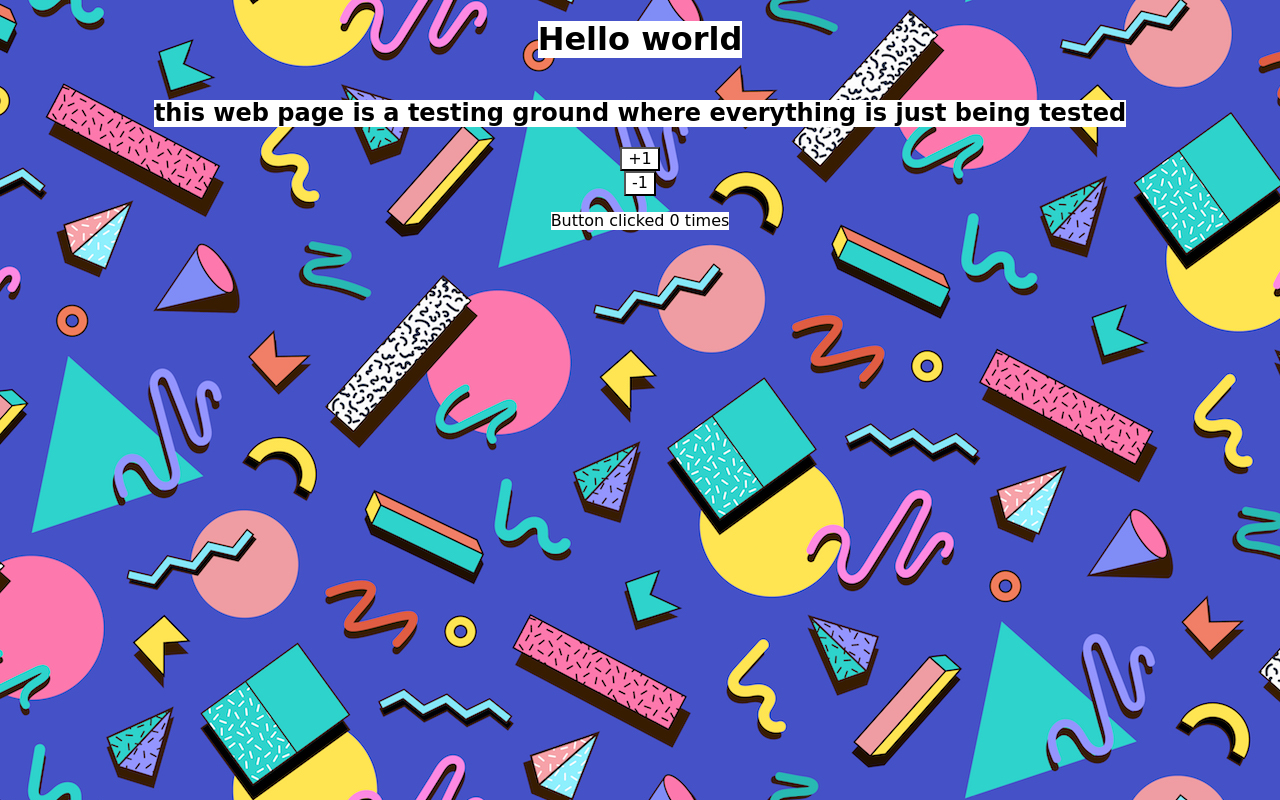
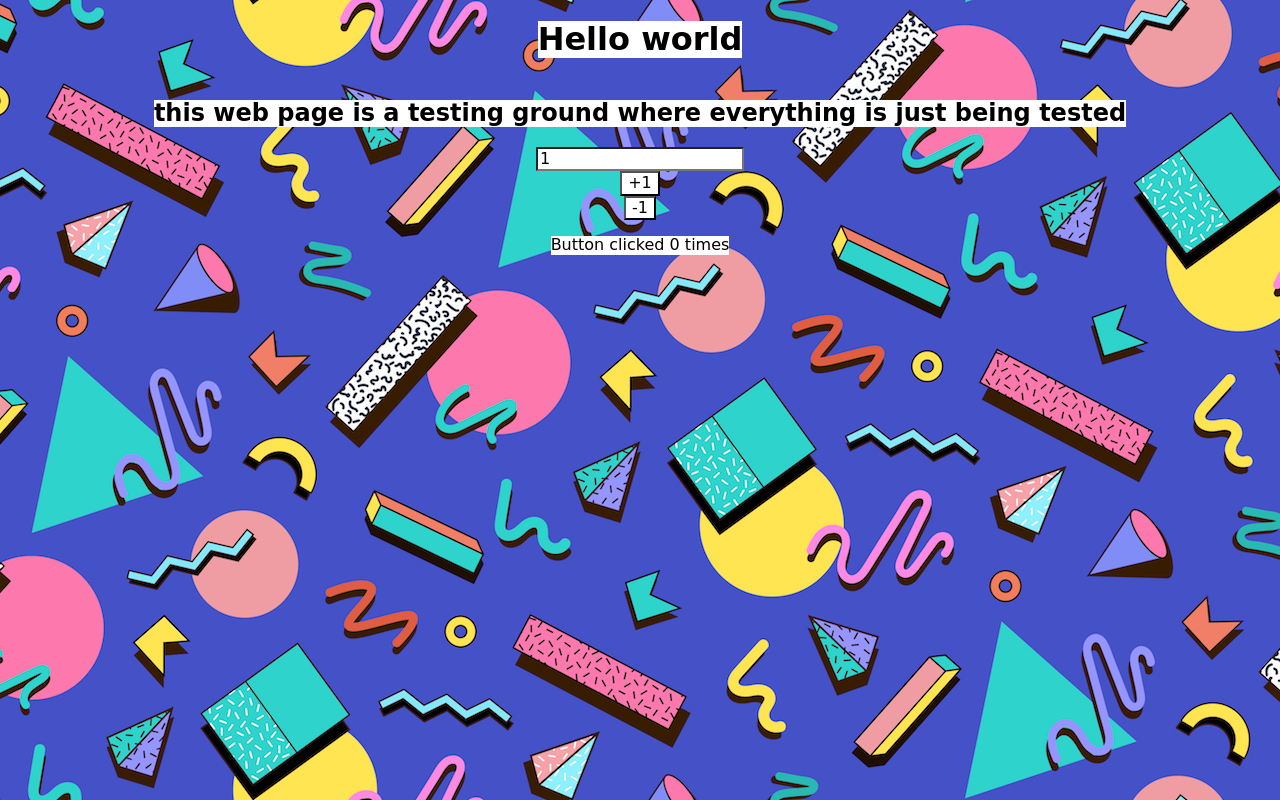
Before and after one commit to tsepakme/aiusha, a React (Vite) app: page / in a window 1280 px wide. Built offline with nearby package versions, Linux system fonts and the light colour scheme.

Commit message:
Add dynamic increment functionality to counter in App component

```diff
--- a/src/App.tsx
+++ b/src/App.tsx
@@ -3,8 +3,8 @@ import './App.scss';
 
 function App() {
   const [count, setCount] = useState(0);
+  const [increment, setIncrement] = useState(1);
 
-	const increment = 1;
   const handleIncrease = () => {
     setCount(count + increment);
   };
@@ -12,11 +12,16 @@ function App() {
     setCount(count - increment);
   };
 
+  const handleIncrementChange = (event: React.ChangeEvent<HTMLInputElement>) => {
+    setIncrement(Number(event.target.value));
+  };
+
   return (
     <>
       <div className='greeting'>
         <h1>Hello world</h1>
         <h2>this web page is a testing ground where everything is just being tested</h2>
+        <input type='number' placeholder='increase/decrease by' value={increment}  onChange={handleIncrementChange}/>
         <button onClick={handleIncrease}>+{increment}</button>
         <button onClick={handleDecrease}>-{increment}</button>
         <p>Button clicked {count} times</p>
```
